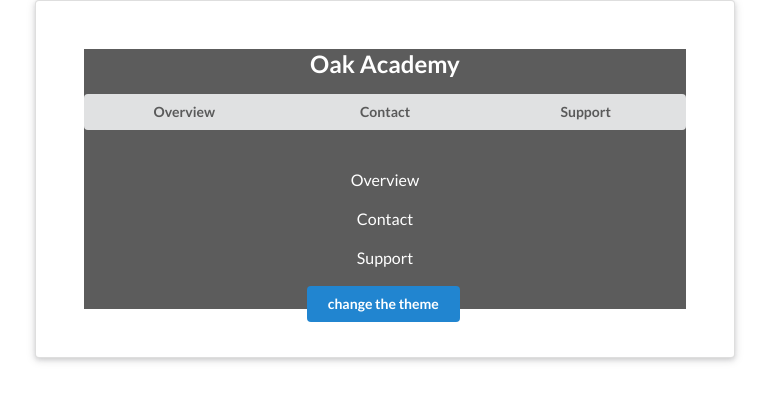
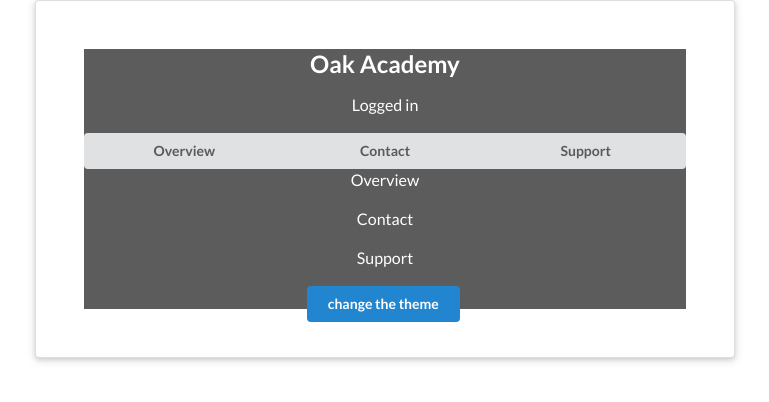
Before and after one commit to snegib/mernapp2021, a React (Create React App) app in the folder contextapi/: page / in a window 1280 px wide. Shown: the top 402 px of the page, without its empty margins (255-1024 px from the left). Built offline with nearby package versions, Linux system fonts and the light colour scheme.

Commit message:
contextapi use multiple context inside one component

```diff
--- a/contextapi/src/App.js
+++ b/contextapi/src/App.js
@@ -46,6 +46,6 @@ const App = () => {
 
 export default App;
 
-/* STEP 1 [NOTE TOTAL STEP IS **]
+/* STEP 1 [NOTE TOTAL STEP IS 28]
 we have 'Navbar' and 'TodoList' in place and now we want change color theme. so in this project we are going to create a theme context. for this, we already created a 'contexts' folder inside 'src'. So now I can create a new file, inside 'contexts' folder and name it 'ThemeContext.js' as our context is going to be related to theme.
  */
--- a/contextapi/src/components/Navbar.js
+++ b/contextapi/src/components/Navbar.js
@@ -1,21 +1,30 @@
 import React from 'react';
 import { ThemeContext } from '../contexts/ThemeContext';
+/* STEP 27
+import AuthContext */
+import { AuthContext } from '../contexts/AuthContext';
 
 class Navbar extends React.Component {
   render() {
+    return (
+      /* STEP 28
+      Add <AuthContext.Consumer> and wrap <ThemeContext.Consumer> inside it  and then restructure themeContext and use it inside JSX*/
+      <AuthContext.Consumer>
+        {authContext => {
           return (
             /* STEP 19
         now we are using other approach which is 'Context.Consumer' to consume the data. For this we call 'ThemeContext.Consumer'
         consumer expects us to pass in a function. So I'm going to open up curly braces inside the 'ThemeContext.Consumer' and then open up normal parentheses and call the function. So this function takes in a parameter, which is the (context), and this parameter is going to help us to reach context data.
         So then this function is going to return some JSX. */
             <ThemeContext.Consumer>
-        {context => {
+              {themeContext => {
                 /* STEP 20
             And we can use any of the data from this context inside this template. Just like we did before (see TodoLIst component). But this time we just have this parameter (context) instead of this.context.  */
-          const { isDarkTheme, darkTheme, lightTheme } = context;
+                const { isDarkTheme, darkTheme, lightTheme } = themeContext;
+                const { isLoggedIn, changeAuthStatus } = authContext;
                 const theme = isDarkTheme ? darkTheme : lightTheme;
 
-          console.log('context in navbar render ', context);
+                console.log('context in navbar render ', themeContext);
                 return (
                   <nav
                     style={{
@@ -25,6 +34,12 @@ class Navbar extends React.Component {
                     }}
                   >
                     <h2 style={{ textAlign: 'center' }}>Oak Academy</h2>
+                    <p
+                      onClick={changeAuthStatus}
+                      style={{ textAlign: 'center' }}
+                    >
+                      {isLoggedIn ? 'Logged in' : 'logged out'}
+                    </p>
                     <div className="ui three buttons">
                       <button className="ui button">Overview</button>
                       <button className="ui button">Contact</button>
@@ -34,6 +49,9 @@ class Navbar extends React.Component {
                 );
               }}
             </ThemeContext.Consumer>
+          );
+        }}
+      </AuthContext.Consumer>
     );
   }
 }
--- a/contextapi/src/contexts/AuthContext.js
+++ b/contextapi/src/contexts/AuthContext.js
@@ -1,5 +1,6 @@
 /* STEP 26
 create new context data related to user login status
+next we will see how to consume two different contexts inside of a single component in STEP 27. check Navbar component.
  */
 import React, { createContext } from 'react';
 
```
Lines whose indentation alone changed are shown as unchanged.
